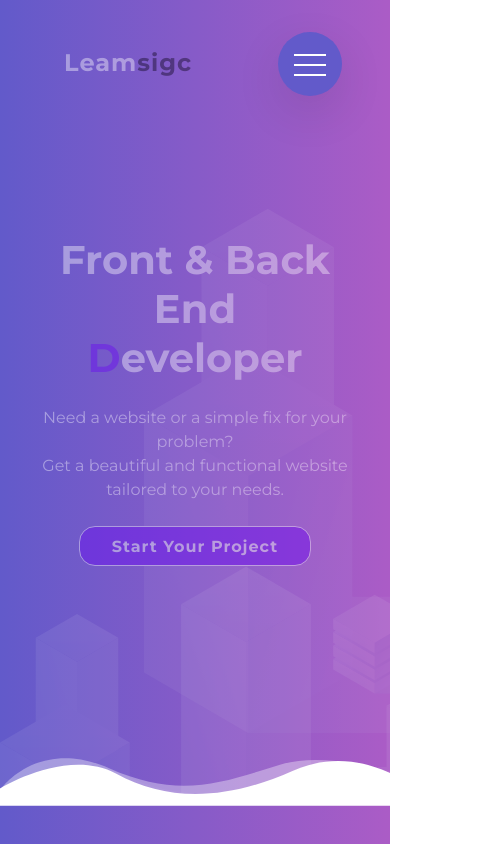
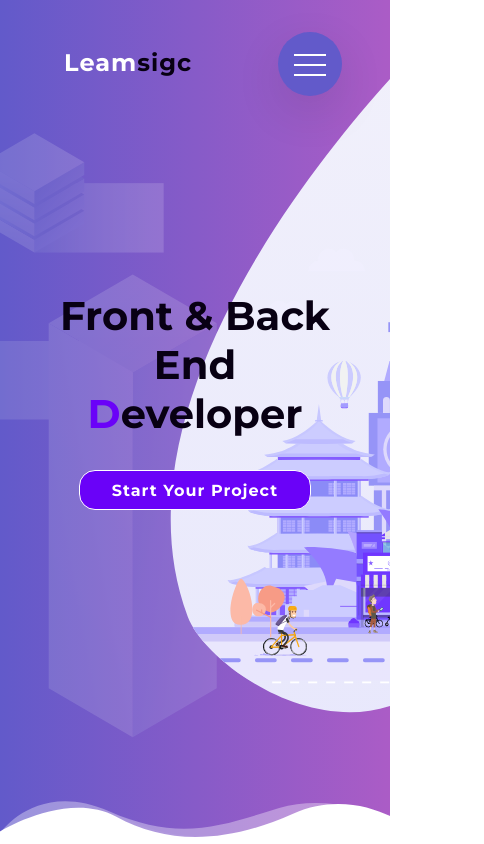
Before and after one commit to leamsigc/leamsigc-react-portfolio, a React (Vite) app: page / in a window 390 px wide. Shown: the top 844 px of the page, 484 px wide, since content can reach past the window. Built offline with nearby package versions, Linux system fonts and the light colour scheme.

Commit message:
add  mobile friendly styles and breackpoints

```diff
--- a/src/components/Header.js
+++ b/src/components/Header.js
@@ -34,7 +34,10 @@ export default class Header extends Component {
 }
 
 const headerStyle = {
-	background: `url(${headerBackgroundimg})`
+	background: `url(${headerBackgroundimg})`,
+	backgroundPosition: 'center',
+	backgroundRepeat: 'no-repeat',
+	backgroundSize: 'cover'
 };
 const HeaderContainerStyle = {
 	position: 'relative',
--- a/src/sass/Components/About.sass
+++ b/src/sass/Components/About.sass
@@ -14,11 +14,14 @@
 .title-sub
     font-size: 2rem
     font-weight: 900
+    @include respond-to(small)
+        font-size: 1.2rem
     &--secondary
         margin-top: 1rem
         display: block
         color: var(--main-color)
         font-weight: 400
+
 .description
     margin-top: 2rem
     width: 50%
@@ -27,6 +30,9 @@
     line-height: 1.5
     color: var(--silver-color)
     font-weight: 300
+    @include respond-to(small)
+        width: 100%
+        padding: 1rem 0.5rem
 .cards
     background: var(--white-color)
     margin: 6rem 0
@@ -34,6 +40,10 @@
     display: flex
     flex-wrap: wrap
     justify-content: space-between
+    @include respond-to(medium)
+        justify-content: space-around
+    @include respond-to(small)
+        justify-content: center
     &__item
         background: var(--white-color)
         flex: 0 0 360px
@@ -42,6 +52,11 @@
         color: var(--dark-color)
         padding: 1rem
         transition: all 0.3s ease-in-out
+        @include respond-to(medium)
+            margin-top: 2rem
+        @include respond-to(small)
+            flex:  0 0 80%
+            margin-top: 1rem
         &:hover
           box-shadow: 0 40px 60px 0 rgba(169,171,193,.6)
           transform: translateY(-10px)
--- a/src/sass/Components/BreakPoint.sass
+++ b/src/sass/Components/BreakPoint.sass
@@ -6,7 +6,7 @@
 
 
   @else if $breakpoint == "medium"
-    @media (min-width: 992px)
+    @media (max-width: 992px)
       @content
 
   @else if $breakpoint == "large"
--- a/src/sass/Components/Footer.sass
+++ b/src/sass/Components/Footer.sass
@@ -8,6 +8,8 @@
         letter-spacing: 2px
         font-size: 4rem
         text-transform: uppercase
+        @include respond-to(small)
+            font-size: 3rem
     h3
         font-weight: 300
         margin-bottom:2rem
--- a/src/sass/Components/Header.sass
+++ b/src/sass/Components/Header.sass
@@ -1,5 +1,7 @@
 header
     background-position:center
+    background-repeat: no-repeat
+    background-size: cover
     max-width: 100%
     width: 100vw
     padding: 2rem 1rem
@@ -8,8 +10,8 @@ header
     justify-content: flex-end
     align-items: center
     min-height: 95vh
-    @include respond-to(small)
-        opacity:0.4
+
+
 .logo__container
     position: absolute
     top: 3rem
@@ -93,12 +95,16 @@ header
     @include respond-to(small)
         font-size: 2.5rem
         width:100%
+        margin: 0 0 2rem
+        color: var(--dark-color)
     .letter-color
         color: var(--letter-color)
     .text-small
         font-size: 1rem
         line-height: 1.5
         font-weight: normal
+        @include respond-to(small)
+            display: none
 .btn-container
     width: 50%
     text-align: center
--- a/src/sass/Components/Projects.sass
+++ b/src/sass/Components/Projects.sass
@@ -10,6 +10,7 @@
 .container-portfolio
     position: relative
     &.dark-svg
+        background: var(--white-color)
         .cls-1
         fill: rgba($letter-color,0.04)
         .cls-2
@@ -25,12 +26,21 @@
             fill: var(--white-color)
 
 .portfolio__item
+    max-width: 1200px
+    margin: 0 auto
     min-height: 80vh
     padding: 6rem 2rem 10rem
+    @include respond-to(small)
+        padding: 1rem 1rem 4rem
+        min-height: 50vh
     @supports (display: grid)
         display: grid
         grid-template-columns: repeat(3,minmax(100px,1fr))
         grid-template-rows: repeat(4,minmax(100px,1fr))
+
+        @include respond-to(small)
+            grid-template-columns: 1fr
+            grid-template-rows:1fr 50px minmax(100px,200px) 100px
 
     &.reverse
         background: var(--white-color)
@@ -40,9 +50,17 @@
             grid-row-end: 5
             grid-column-start: 1
             grid-column-end: 3
+            @include respond-to(small)
+                grid-row-start: 1
+                grid-row-end: 2
+                grid-column-start: 1
+                grid-column-end: 2
         .btn-container
             grid-column-start: 3
             grid-column-end: 4
+            @include respond-to(small)
+                grid-column-start: 1
+                grid-column-end: 2
 
     &--role
         display: flex
@@ -86,6 +104,12 @@
         grid-column-end: 4
         position: relative
         padding: 4rem
+        @include respond-to(small)
+                grid-row-start: 1
+                grid-row-end: 2
+                grid-column-start: 1
+                grid-column-end: 2
+                padding: 1rem
         &:after
             display: block
             content:''
@@ -98,6 +122,11 @@
             border-radius: 5px
             opacity: 0.2
             transition: all 0.4s e
+            @include respond-to(small)
+                top: 1rem
+                bottom: 1rem
+                right: 1rem
+                left: 1rem
         &:hover
             &:after
                 opacity: 0.6
--- a/src/sass/Components/SvgWves.sass
+++ b/src/sass/Components/SvgWves.sass
@@ -5,6 +5,8 @@
     bottom: -5px
     right:0
     left: 0
+    @include respond-to(small)
+        bottom: -3rem
 .cls-1
   fill: rgba(255,255,255,0.04)
 .cls-2
--- a/src/sass/index.sass
+++ b/src/sass/index.sass
@@ -18,6 +18,8 @@ body
     background: var(--white-color)
     font-family: var(--main-font)
     color: var(--white-color)
+#app
+    overflow-x: hidden
 .container:not(.full)
     max-width: 1200px
     width: 100%
```
